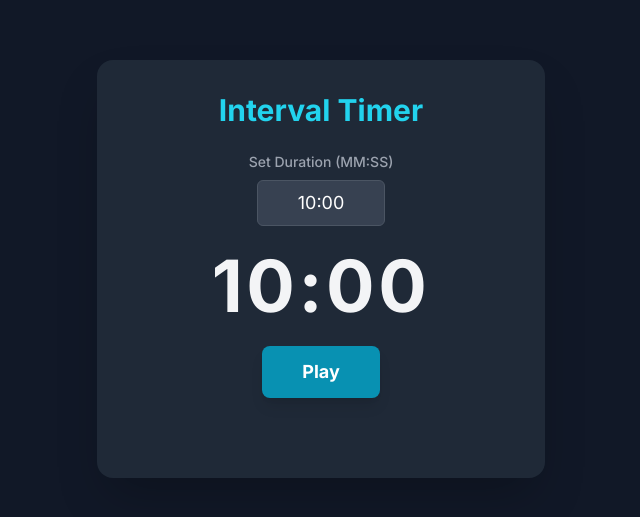
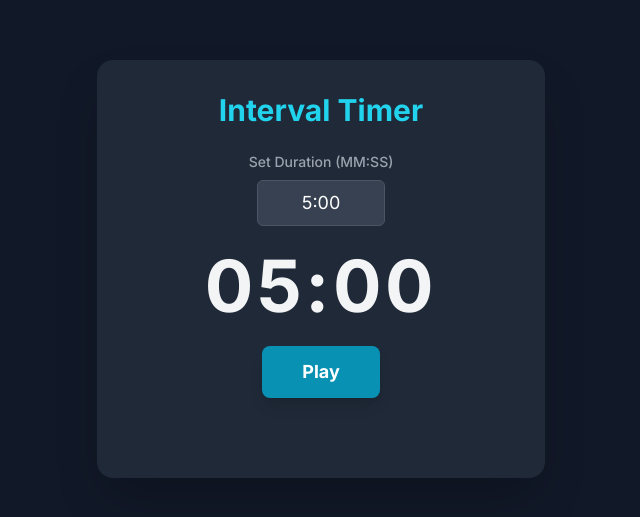
Before and after one commit to benterris/audio-timer, a plain HTML site: page index.html in a window 1280 px wide. Shown: the part 131-648 px from the top of the page, without its empty margins (319-959 px from the left). Drawn offline with nearby package versions, Linux system fonts and the light colour scheme.

Commit message:
Update default timer

```diff
--- a/index.html
+++ b/index.html
@@ -28,7 +28,7 @@
 
         <div class="flex flex-col items-center">
             <label for="duration" class="text-sm font-medium text-gray-400 mb-2">Set Duration (MM:SS)</label>
-            <input type="text" id="duration" value="10:00" placeholder="MM:SS" pattern="[0-9]{1,2}:[0-5][0-9]" class="bg-gray-700 text-white text-center w-32 text-lg p-2 rounded-md border border-gray-600 focus:ring-2 focus:ring-cyan-500 focus:outline-none">
+            <input type="text" id="duration" value="5:00" placeholder="MM:SS" pattern="[0-9]{1,2}:[0-5][0-9]" class="bg-gray-700 text-white text-center w-32 text-lg p-2 rounded-md border border-gray-600 focus:ring-2 focus:ring-cyan-500 focus:outline-none">
         </div>
 
         <div id="timerDisplay" class="text-7xl font-bold text-gray-100 tracking-wider">
```
